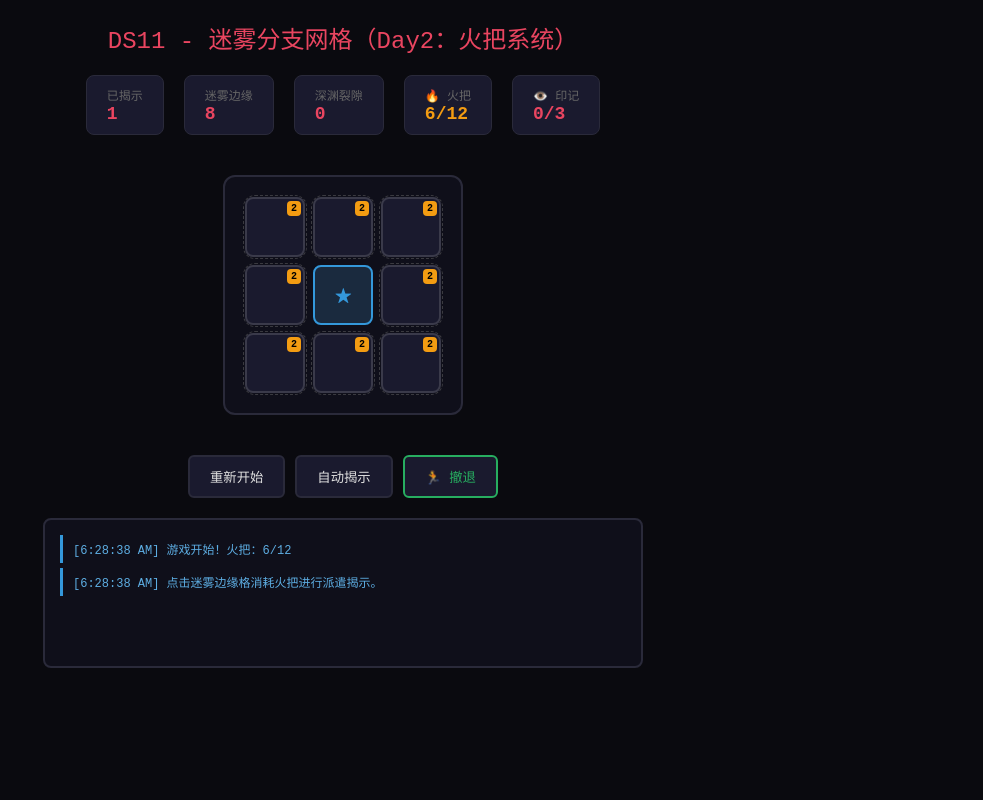
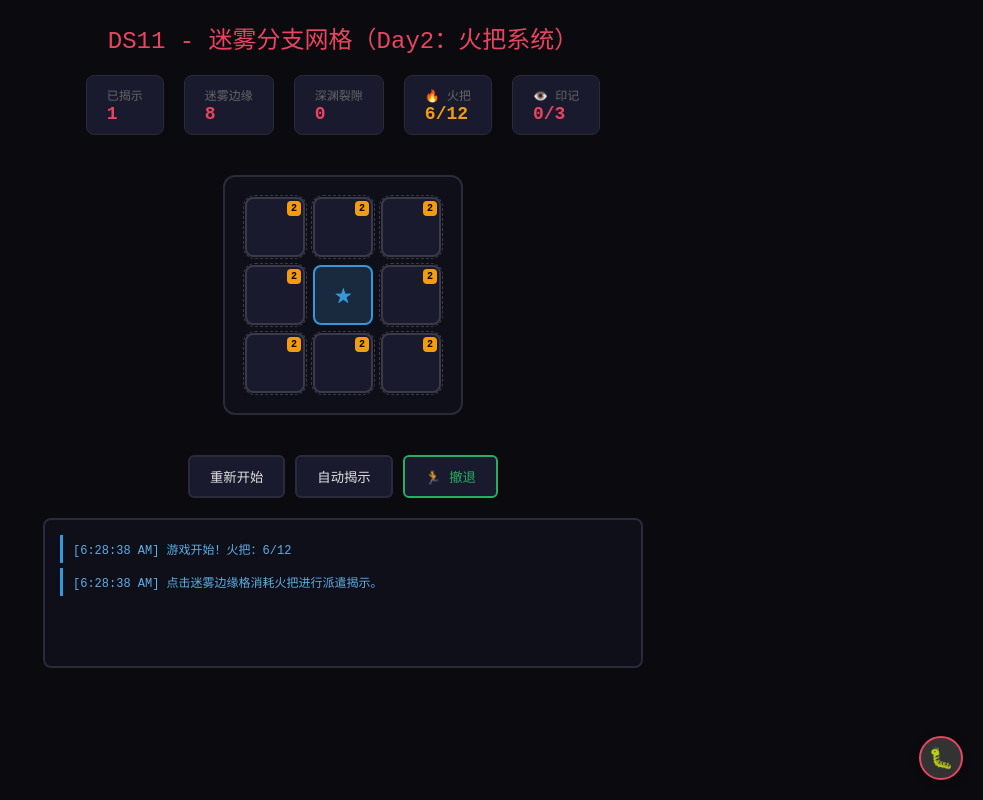
Before and after one commit to JatginEyjan/DS_demos, a website: page DS11/index.html in a window 1280 px wide. Shown: the whole page, without its empty margins (297-1280 px from the left). Drawn offline with Linux system fonts and the light colour scheme.

Commit message:
Integrate DebugPanel into DS11 (index.html and modular.html)

```diff
--- a/DS11/index.html
+++ b/DS11/index.html
@@ -1293,5 +1293,7 @@
 
         const game = new MistGridGame();
     </script>
+    <!-- DebugPanel 错误调试面板 -->
+    <script src="js/debug-panel.js"></script>
 </body>
 </html>
```
Also changed, not shown: DS11/modular.html (+1 -0 lines).
